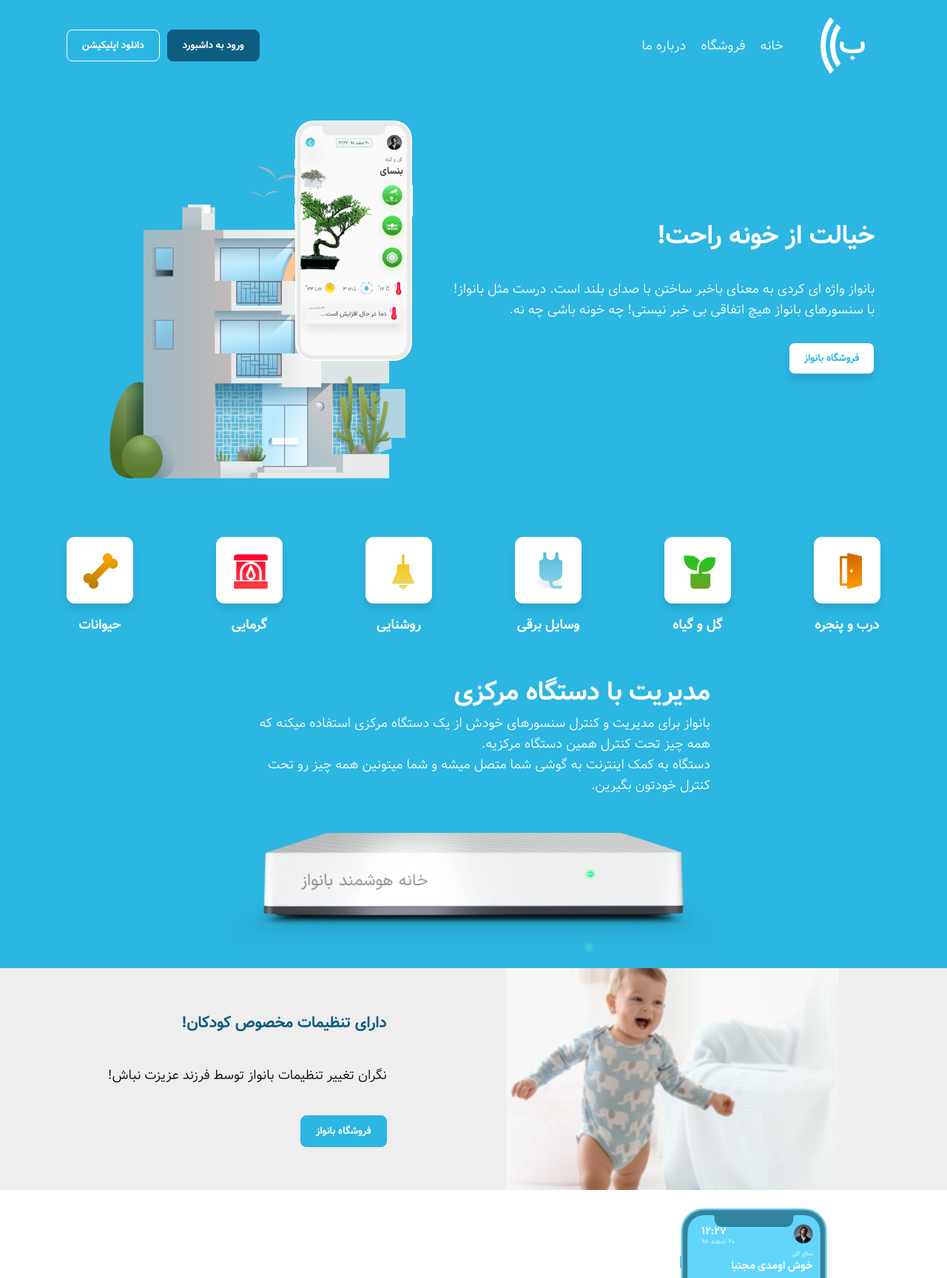
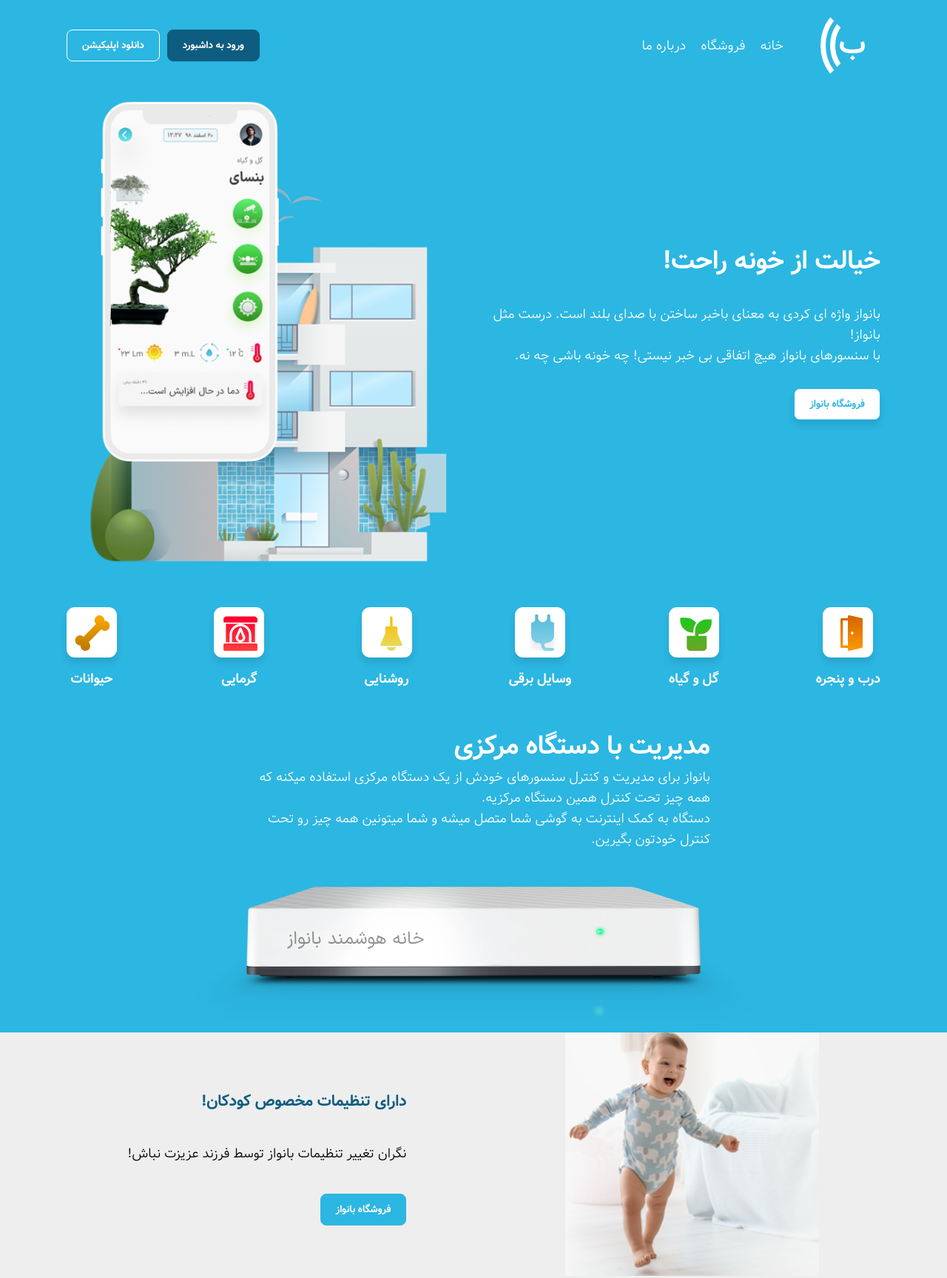
Before and after one commit to mr-fatahi/banavaz, a plain HTML site: page index.html in a window 1280 px wide. Shown: the top 1728 px of the page at 74% size. Drawn offline with Linux system fonts and the light colour scheme.

Commit message:
optimizing page...

```diff
--- a/index.html
+++ b/index.html
@@ -33,8 +33,10 @@
       <section class="overview">
         <section class="introduction block container">
           <figure class="introduction__image">
-            <img class="home" src="/public/images/flat.png" alt="خانه" />
-            <img class="phone" src="/public/images/phone.png" alt="موبایل" />
+            <picture>
+              <source media="(min-width: 768px)" srcset="/public/images/introduction-desktop.png" />
+              <img src="/public/images/introduction-mobile.png" alt="">
+            </picture>
           </figure>
           <section class="introduction__content">
             <h2 class="title">خیالت از خونه راحت!</h2>
--- a/styles/style.css
+++ b/styles/style.css
@@ -173,27 +173,14 @@ h2 {
   display: flex;
   flex-direction: column;
   align-items: center;
+  gap: 2rem;
   margin-bottom: 3rem;
 }
-.introduction__image {
-  padding-top: 4rem;
-  position: relative;
-  width: 85vw;
-  max-width: 500px;
-  text-align: center;
-  margin-bottom: 7rem;
+.introduction__image img {
+  width: 100%;
+  height: auto;
 }
-.introduction__image .home {
-  width: 80%;
-  position: relative;
-  top: 50px;
-}
-.introduction__image .phone {
-  width: 32%;
-  position: absolute;
-  top: 30px;
-  right: 40px;
-}
+
 .introduction__content,
 .controller__content {
   color: var(--color-white);
@@ -236,11 +223,6 @@ h2 {
 }
 .category__image {
   background-color: var(--color-white);
-  width: 15vw;
-  height: 15vw;
-  max-width: 90px;
-  max-height: 90px;
-  text-align: center;
   border-radius: var(--radius-md);
   box-shadow: var(--shadow-soft);
   display: flex;
@@ -249,7 +231,7 @@ h2 {
 }
 .category__image use {
   width: 100%;
-  height: 100%;
+  height: auto;
 }
 .category__title {
   color: var(--color-white);
@@ -268,12 +250,9 @@ h2 {
   align-items: center;
   gap: 5rem;
 }
-.controller__image {
-  width: 85vw;
-  max-width: 700px;
-}
 .controller__image > img {
   width: 100%;
+  height: auto;
 }
 @media screen and (min-width: 768px) {
   .controller__image {
@@ -292,11 +271,6 @@ h2 {
   justify-content: center;
   gap: 1rem;
 }
-.feature__image.kid {
-  width: 50vw;
-  max-width: 450px;
-  height: 300px;
-}
 .feature__image.phone {
   width: 45vw;
   max-width: 250px;
@@ -304,12 +278,11 @@ h2 {
 }
 .feature__image.phone > img {
   width: 100%;
+  height: auto;
 }
 .feature__image.kid > img {
   width: 100%;
-  height: 100%;
-  object-fit: cover;
-  object-position: 30% 10%;
+  height: auto;
 }
 .feature__content {
   display: flex;
@@ -344,24 +317,21 @@ h2 {
   column-gap: 1rem;
   row-gap: 3rem;
 }
-.usage__item {
-  justify-items: center;
-}
 .usage__image {
-  width: 40vw;
-  height: 22vw;
   border-radius: var(--radius-sm);
   overflow: hidden;
   margin-bottom: 1.5rem;
+  display: flex;
+  flex-direction: column;
+  justify-content: stretch;
 }
 .usage__image > img {
   width: 100%;
-  height: 100%;
+  height: auto;
 }
 .usage__desc {
   font-size: 1.4rem;
   text-align: center;
-  width: 40vw;
 }
 @media screen and (min-width: 768px) {
   .usage__title {
@@ -376,16 +346,6 @@ h2 {
 @media screen and (min-width: 1024px) {
   .usage__items {
     grid-template-columns: repeat(4, 1fr);
-  }
-  .usage__item {
-    justify-items: center;
-  }
-  .usage__image {
-    width: 230px;
-    height: 130px;
-  }
-  .usage__desc {
-    width: 230px;
   }
 }
 /* Experience */
@@ -402,11 +362,11 @@ h2 {
 }
 .experience__image {
   align-self: center;
-  width: 65vw;
   max-width: 400px;
 }
 .experience__image > img {
   width: 100%;
+  height: auto;
 }
 @media screen and (min-width: 768px) {
   .experience {
@@ -452,7 +412,9 @@ h2 {
   margin: 0;
 }
 .footer__apps img {
-  width: 170px;
+  width: 100%;
+  max-width: 170px;
+  height: auto;
 }
 .footer__copy {
   grid-column: 1/-1;
@@ -463,7 +425,7 @@ h2 {
   justify-content: center;
   gap: 1rem;
 }
-.footer__socail__image{
+.footer__socail__image {
   background-color: #2b718f;
   width: 40px;
   height: 40px;
@@ -473,7 +435,7 @@ h2 {
   justify-content: center;
   align-items: center;
 }
-.footer__socail__image use{
+.footer__socail__image use {
   width: 100%;
   height: 100%;
 }
```
Also changed, not shown: public/images/cat.png, public/images/door.png, public/images/electricity.jpg, public/images/flat.png (deleted), public/images/introduction-desktop.png (added), public/images/introduction-mobile.png (added), public/images/phone.png (deleted), public/images/plant.png.
